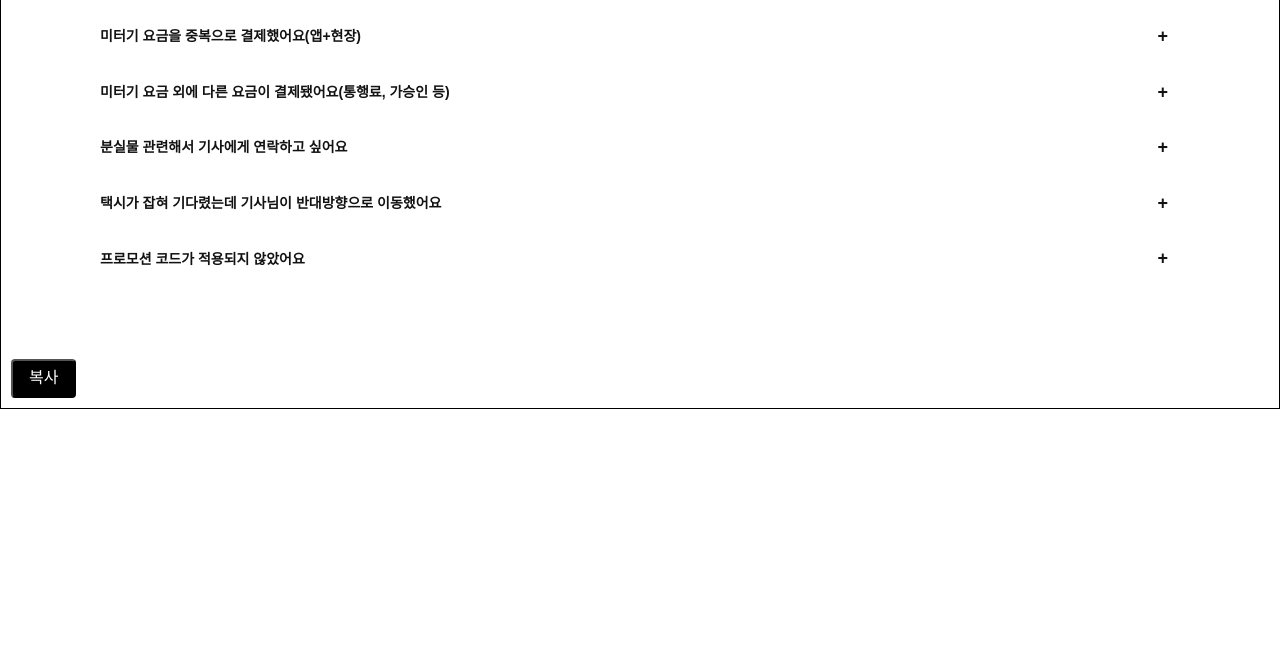
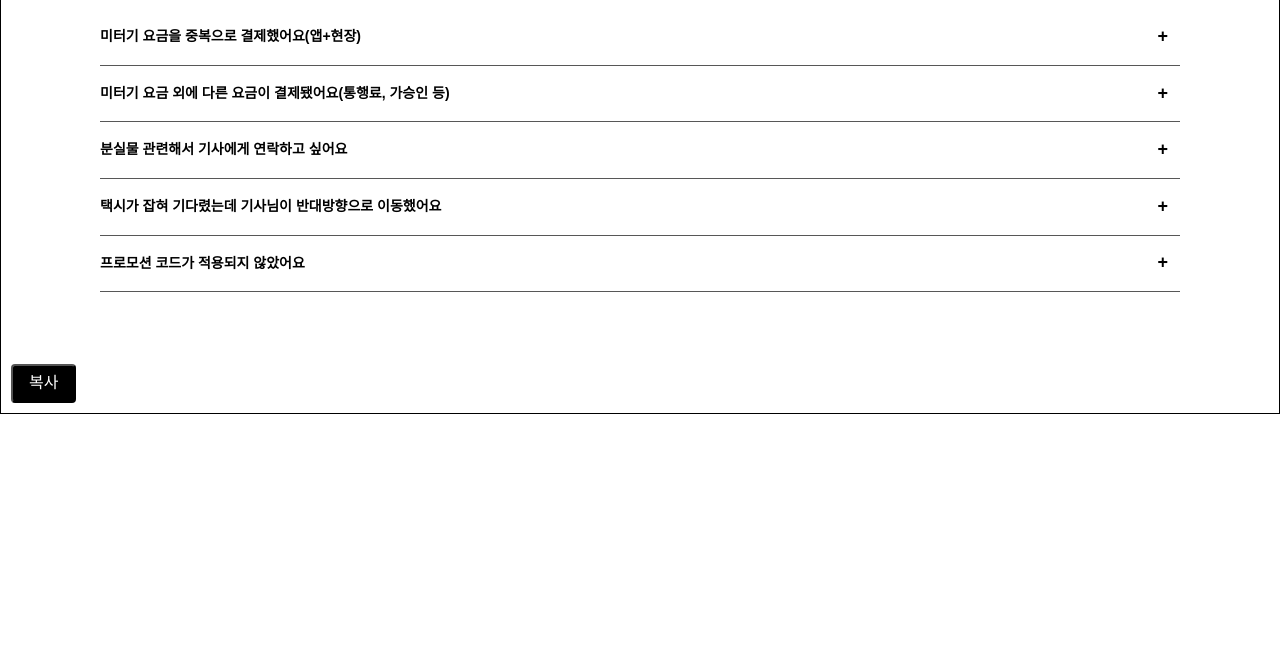
Before and after one commit to FRONTENDBOOTCAMP-16th/ui-project-1, a website built with Vite: page src/componenet/qna.html in a window 1280 px wide. Shown: the part 155-800 px from the top of the page. Built offline with nearby package versions, Linux system fonts and the light colour scheme; a web font is replaced by a local one.

Commit message:
공통 css 수정 - root 공통 색상

```diff
--- a/src/common/theme.css
+++ b/src/common/theme.css
@@ -1,28 +1,7 @@
 :root {
-  /* 파스텔 색상 */
-  --pink: #ffd1dc; /* 파스텔 핑크 */
-  --lavender: #e6e6fa; /* 파스텔 라벤더 */
-  --mint: #b2f2bb; /* 파스텔 민트 */
-  --blue: #a2ddf0; /* 파스텔 블루 */
-  --yellow: #fff9c4; /* 파스텔 옐로우 */
-  --coral: #ffb6c1; /* 파스텔 코랄 */
-  --green: #c8e6c9; /* 파스텔 그린 */
-  --purple: #d1c4e9; /* 파스텔 퍼플 */
-  --orange: #ffccbc; /* 파스텔 오렌지 */
-  --gray: #cfd8dc; /* 파스텔 그레이 */
-  --peach: #ffe5b4; /* 파스텔 피치 */
-  --lilac: #c8a2c8; /* 파스텔 라일락 */
-  --teal: #afeeee; /* 파스텔 틸 */
-  --rose: #ffc0cb; /* 파스텔 로즈 */
-  --sky-blue: #87ceeb; /* 파스텔 스카이 블루 */
-  --lemon: #fffacd; /* 파스텔 레몬 */
-  --mauve: #e0b0ff; /* 파스텔 모브 */
-  --aqua: #b2ebf2; /* 파스텔 아쿠아 */
-  --apricot: #fdd5b1; /* 파스텔 애프리콧 */
-  --ivory: #fffff0; /* 파스텔 아이보리 */
-  --dark-blue: #4a6ee0; /* 파스텔 다크블루 */
-  --dark-green: #03cc5c; /* 아바타 그린*/
-
-  --black: #121212;
-  --white: #fff;
+  /* Color styles */
+  --black: rgba(0, 0, 0, 1);
+  --white: rgba(255, 255, 255, 1);
+  --gray: rgba(245, 245, 245, 1);
+  --gray-100: #575757;
 }
```
